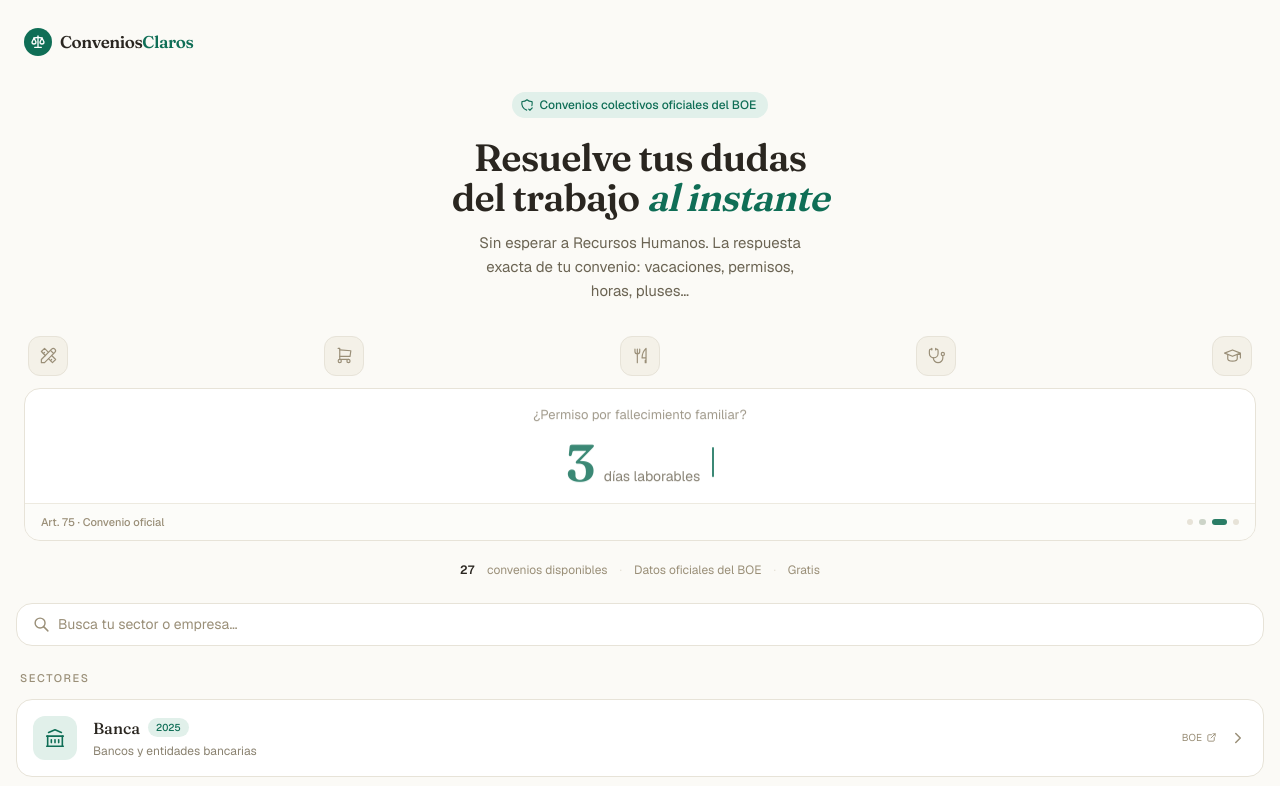
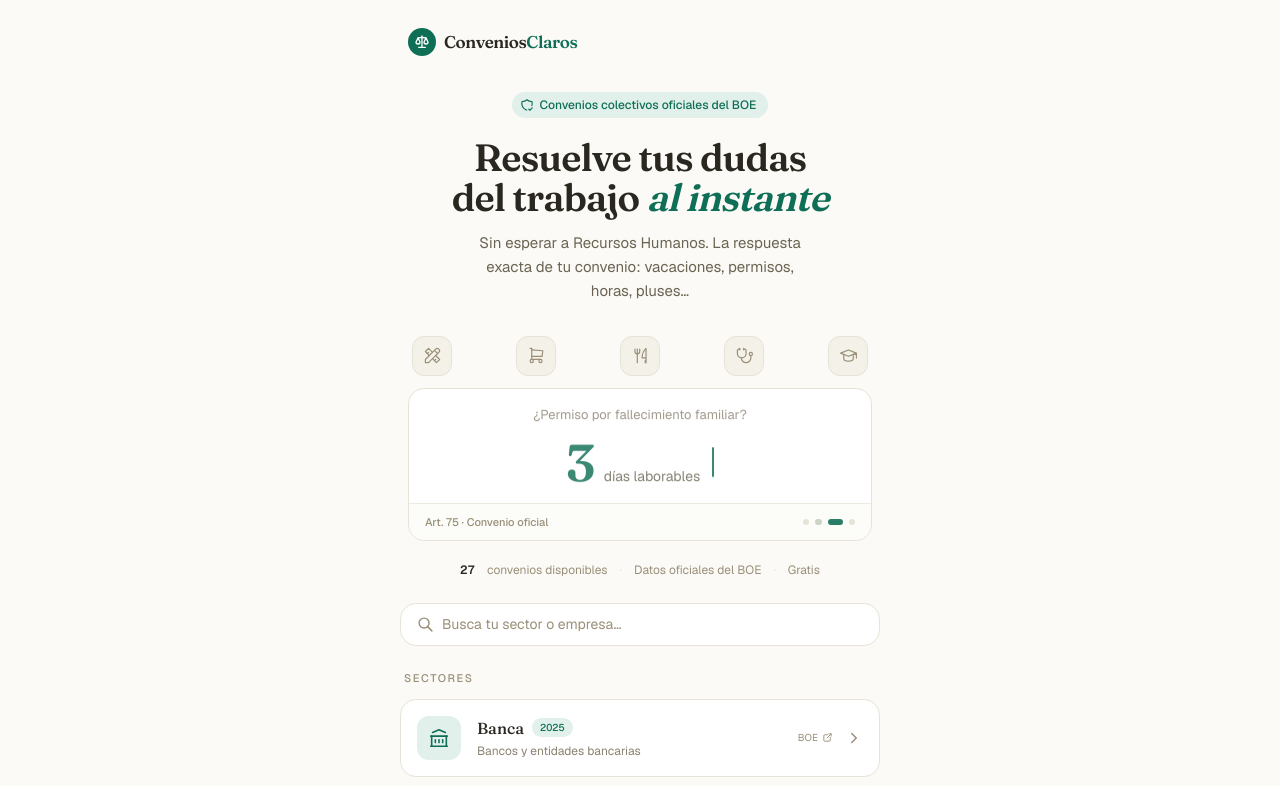
Before and after one commit to LuchiScalping/tuconvenio, a Next.js app: page / in a window 1280 px wide. Shown: the top 786 px of the page. Built offline with nearby package versions, Linux system fonts and the light colour scheme.

Commit message:
Fix layout desktop: max-width centrado

```diff
--- a/app/page.tsx
+++ b/app/page.tsx
@@ -70,6 +70,7 @@ export default function Home() {
 
   return (
     <div className="min-h-screen bg-paper flex flex-col">
+      <div className="w-full max-w-lg mx-auto flex flex-col flex-1">
 
       {/* Cabecera */}
       <header className="px-6 pt-7">
@@ -133,6 +134,7 @@ export default function Home() {
         Datos oficiales del BOE · Gratuito · Solo orientativo
       </footer>
 
+      </div>
     </div>
   );
 }
```
